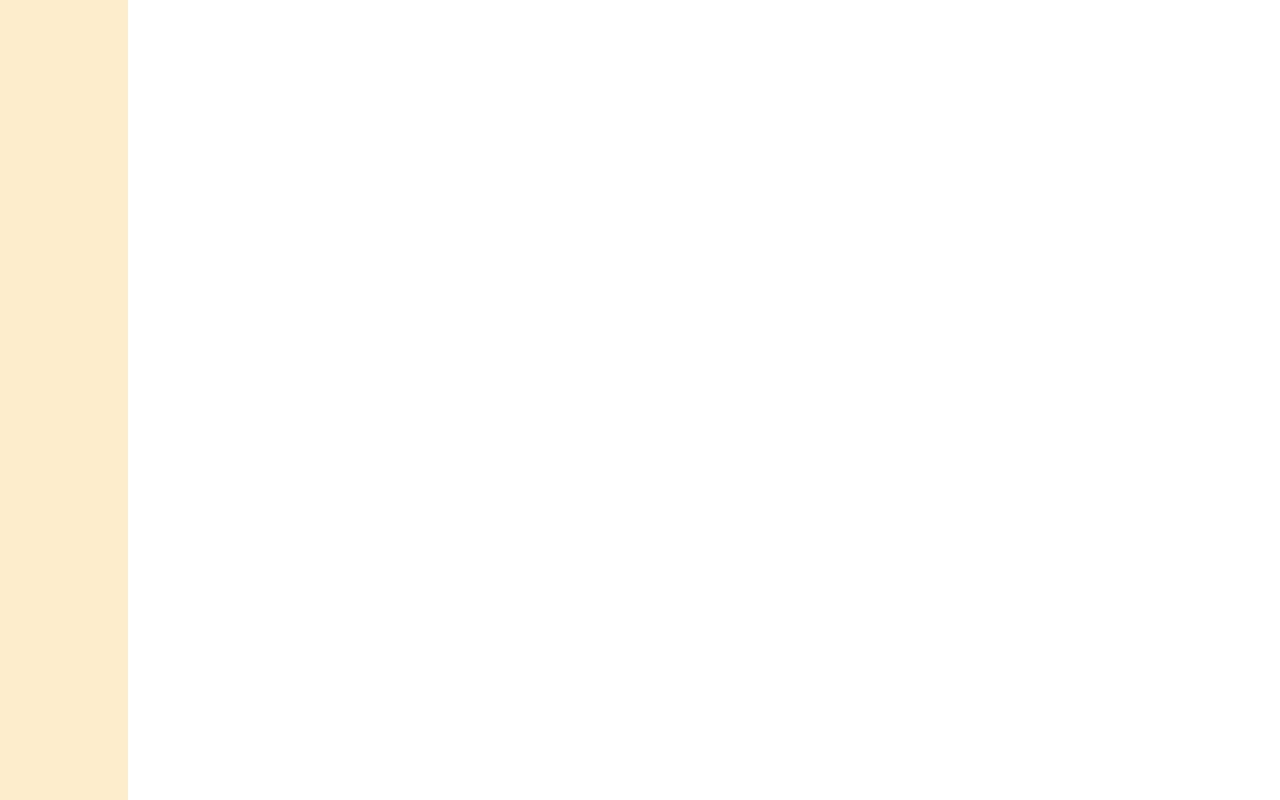
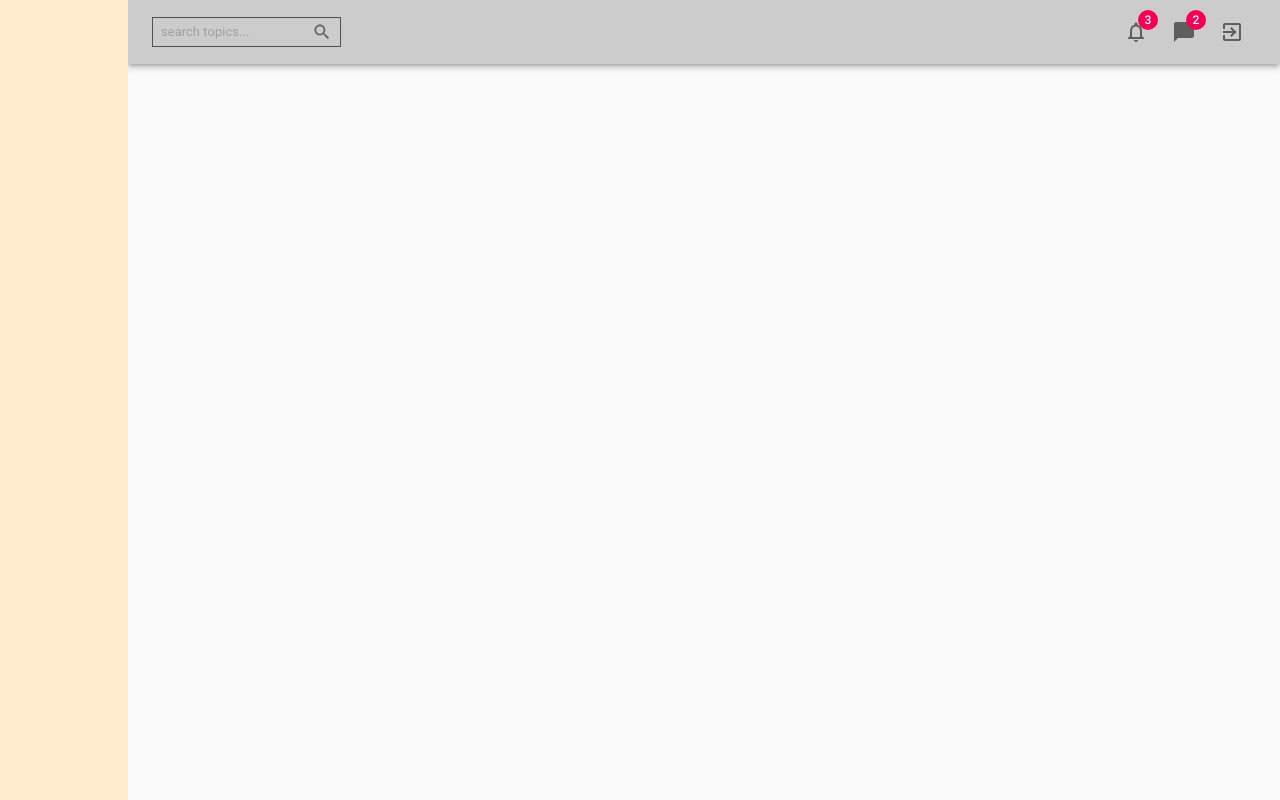
Before and after one commit to AmarnathN/material-ui-react, a React (Create React App) app: page / in a window 1280 px wide. Built offline with nearby package versions, Linux system fonts and the light colour scheme.

Commit message:
Adding header with custom styles

```diff
--- a/src/App/App.js
+++ b/src/App/App.js
@@ -1,12 +1,24 @@
+import { CssBaseline, makeStyles } from "@material-ui/core";
 import React from "react";
+import Header from "../components/Header";
 import Sidemenu from "../components/Sidemenu";
 import "./App.css";
 
+const useStyles = makeStyles({
+  appMain: {
+    paddingLeft: "10%",
+    width: "100%",
+  },
+});
 function App() {
+  const classes = useStyles();
   return (
     <React.Fragment>
       <Sidemenu></Sidemenu>
-      <div>here we go</div>
+      <div className={classes.appMain}>
+        <Header></Header>
+      </div>
+      <CssBaseline></CssBaseline>
     </React.Fragment>
   );
 }
--- /dev/null
+++ b/src/components/Header.js
@@ -0,0 +1,57 @@
+import { AppBar, Badge, Grid, IconButton, InputBase, makeStyles, Toolbar } from "@material-ui/core";
+import {
+  ChatBubble as ChatBubbleIcon,
+  NotificationsNone as NotificationsNoneIcon,
+  ExitToApp as ExitToAppIcon,
+  Search,
+} from "@material-ui/icons";
+import React from "react";
+
+const useStyles = makeStyles({
+  root: {
+    backgroundColor: "#ccc",
+  },
+  searchInput: {
+    opacity: 0.6,
+    padding: "0px 8px",
+    fontSize: "0.8rem",
+    border: "1px solid #000",
+  },
+});
+
+const Header = () => {
+  const classes = useStyles();
+  return (
+    <AppBar position="static" className={classes.root}>
+      <Toolbar>
+        <Grid container alignItems={"center"}>
+          <Grid item>
+            <InputBase
+              className={classes.searchInput}
+              placeholder={"search topics..."}
+              endAdornment={<Search fontSize="small" />}
+            ></InputBase>
+          </Grid>
+          <Grid item sm></Grid>
+          <Grid item>
+            <IconButton>
+              <Badge badgeContent={3} color="secondary">
+                <NotificationsNoneIcon></NotificationsNoneIcon>
+              </Badge>
+            </IconButton>
+            <IconButton>
+              <Badge badgeContent={2} color="secondary">
+                <ChatBubbleIcon></ChatBubbleIcon>
+              </Badge>
+            </IconButton>
+            <IconButton>
+              <ExitToAppIcon></ExitToAppIcon>
+            </IconButton>
+          </Grid>
+        </Grid>
+      </Toolbar>
+    </AppBar>
+  );
+};
+
+export default Header;
```
